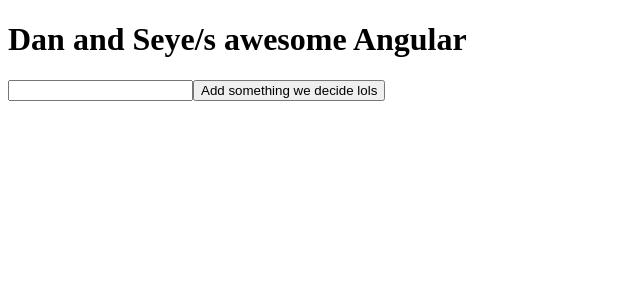
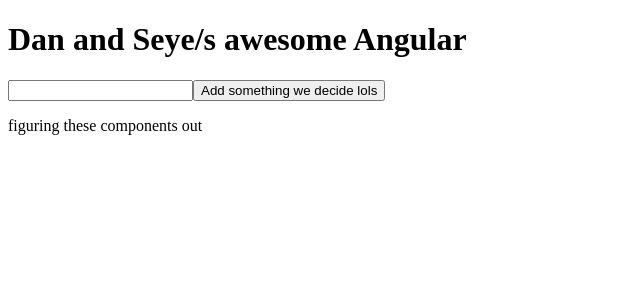
Before and after one commit to seyesij/Angular-4, an Angular app in the folder angular-app/: page / in a window 1280 px wide. Shown: the top 300 px of the page, without its empty margins (0-640 px from the left). Built offline with nearby package versions, Linux system fonts and the light colour scheme.

Commit message:
diary component rendering on main page

```diff
--- a/angular-app/src/app/app.component.html
+++ b/angular-app/src/app/app.component.html
@@ -2,3 +2,5 @@
 
 <input type="text" [(ngModel)]="name">
 <button>Add something we decide lols</button>
+
+<app-diary></app-diary>
--- a/angular-app/src/app/app.module.ts
+++ b/angular-app/src/app/app.module.ts
@@ -4,10 +4,13 @@
 import { HttpModule } from '@angular/http';
 
 import { AppComponent } from './app.component';
+import { DiaryComponent } from './diary/diary.component';
+
 
 @NgModule({
   declarations: [
-    AppComponent
+    AppComponent,
+    DiaryComponent
   ],
   imports: [
     BrowserModule,
--- a/angular-app/src/app/diary/diary.component.html
+++ b/angular-app/src/app/diary/diary.component.html
@@ -0,0 +1,2 @@
+
+<p>figuring these components out</p>
```
Also changed, not shown: angular-app/src/app/diary/diary.component.ts (+8 -0 lines).
